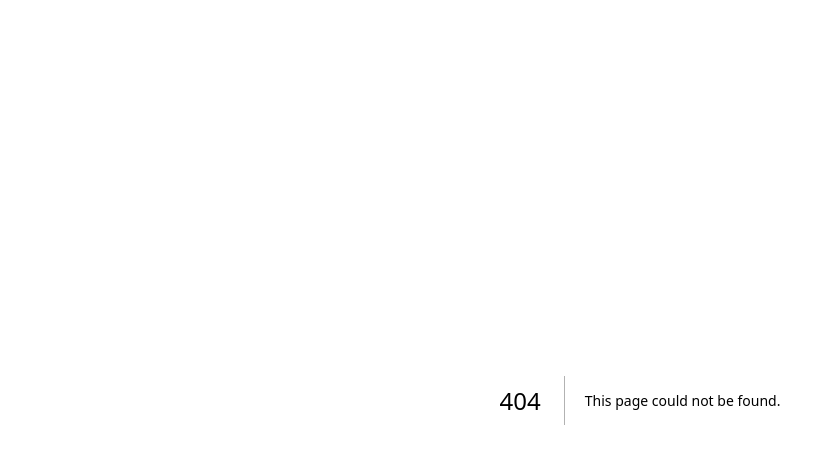
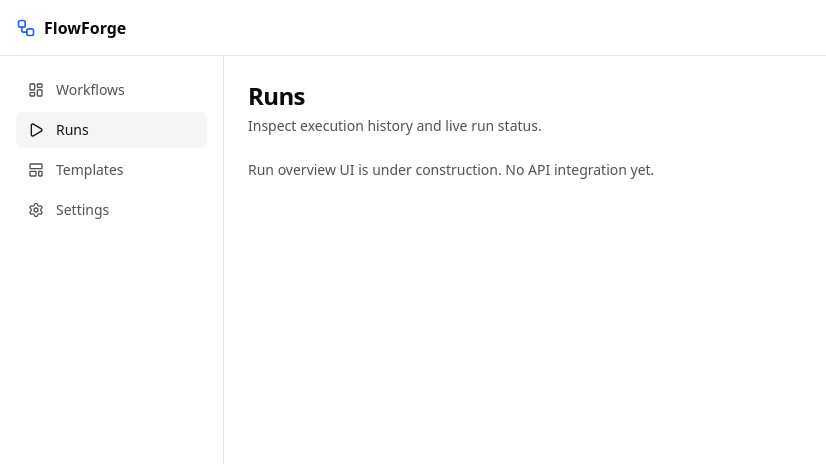
Before and after one commit to YASSERRMD/FlowForge, a Next.js app in the folder apps/web/: page /runs in a window 1280 px wide. Before the commit this address had no page. Shown: the top 464 px of the page, without its empty margins (0-826 px from the left). Built offline with nearby package versions, Linux system fonts and the light colour scheme.

Commit message:
phase 02: create dashboard frame

```diff
--- /dev/null
+++ b/apps/web/app/(dashboard)/layout.tsx
@@ -0,0 +1,9 @@
+import { AppShell } from "@/components/layout/app-shell";
+
+export default function DashboardLayout({
+  children,
+}: {
+  children: React.ReactNode;
+}) {
+  return <AppShell>{children}</AppShell>;
+}
--- /dev/null
+++ b/apps/web/app/(dashboard)/runs/page.tsx
@@ -0,0 +1,15 @@
+import { PageHeader } from "@/components/layout/page-header";
+
+export default function RunsPage() {
+  return (
+    <>
+      <PageHeader
+        title="Runs"
+        description="Inspect execution history and live run status."
+      />
+      <p className="text-sm text-muted-foreground">
+        Run overview UI is under construction. No API integration yet.
+      </p>
+    </>
+  );
+}
--- /dev/null
+++ b/apps/web/app/(dashboard)/settings/page.tsx
@@ -0,0 +1,15 @@
+import { PageHeader } from "@/components/layout/page-header";
+
+export default function SettingsPage() {
+  return (
+    <>
+      <PageHeader
+        title="Settings"
+        description="Workspace and environment configuration."
+      />
+      <p className="text-sm text-muted-foreground">
+        Settings forms are under construction.
+      </p>
+    </>
+  );
+}
--- /dev/null
+++ b/apps/web/app/(dashboard)/templates/page.tsx
@@ -0,0 +1,15 @@
+import { PageHeader } from "@/components/layout/page-header";
+
+export default function TemplatesPage() {
+  return (
+    <>
+      <PageHeader
+        title="Templates"
+        description="Start from curated workflow templates."
+      />
+      <p className="text-sm text-muted-foreground">
+        Template gallery is under construction.
+      </p>
+    </>
+  );
+}
--- /dev/null
+++ b/apps/web/app/(dashboard)/workflows/page.tsx
@@ -0,0 +1,15 @@
+import { PageHeader } from "@/components/layout/page-header";
+
+export default function WorkflowsPage() {
+  return (
+    <>
+      <PageHeader
+        title="Workflows"
+        description="Design, version, and monitor your automation workflows."
+      />
+      <p className="text-sm text-muted-foreground">
+        Workflow management UI is under construction. No API integration yet.
+      </p>
+    </>
+  );
+}
--- a/apps/web/app/page.tsx
+++ b/apps/web/app/page.tsx
@@ -1,11 +1,5 @@
+import { redirect } from "next/navigation";
+
 export default function Home() {
-  return (
-    <main className="mx-auto flex min-h-screen max-w-3xl flex-col items-start justify-center gap-4 p-8">
-      <h1 className="text-3xl font-bold tracking-tight">FlowForge</h1>
-      <p className="text-neutral-600">
-        Visual workflow designer with a durable Go execution platform. The
-        dashboard and editor are built up over the next phases.
-      </p>
-    </main>
-  );
+  redirect("/workflows");
 }
--- /dev/null
+++ b/apps/web/components/layout/page-header.tsx
@@ -0,0 +1,21 @@
+export function PageHeader({
+  title,
+  description,
+  actions,
+}: {
+  title: string;
+  description?: string;
+  actions?: React.ReactNode;
+}) {
+  return (
+    <div className="mb-6 flex flex-col gap-3 sm:flex-row sm:items-center sm:justify-between">
+      <div>
+        <h1 className="text-2xl font-semibold tracking-tight">{title}</h1>
+        {description ? (
+          <p className="mt-1 text-sm text-muted-foreground">{description}</p>
+        ) : null}
+      </div>
+      {actions ? <div className="flex items-center gap-2">{actions}</div> : null}
+    </div>
+  );
+}
```
